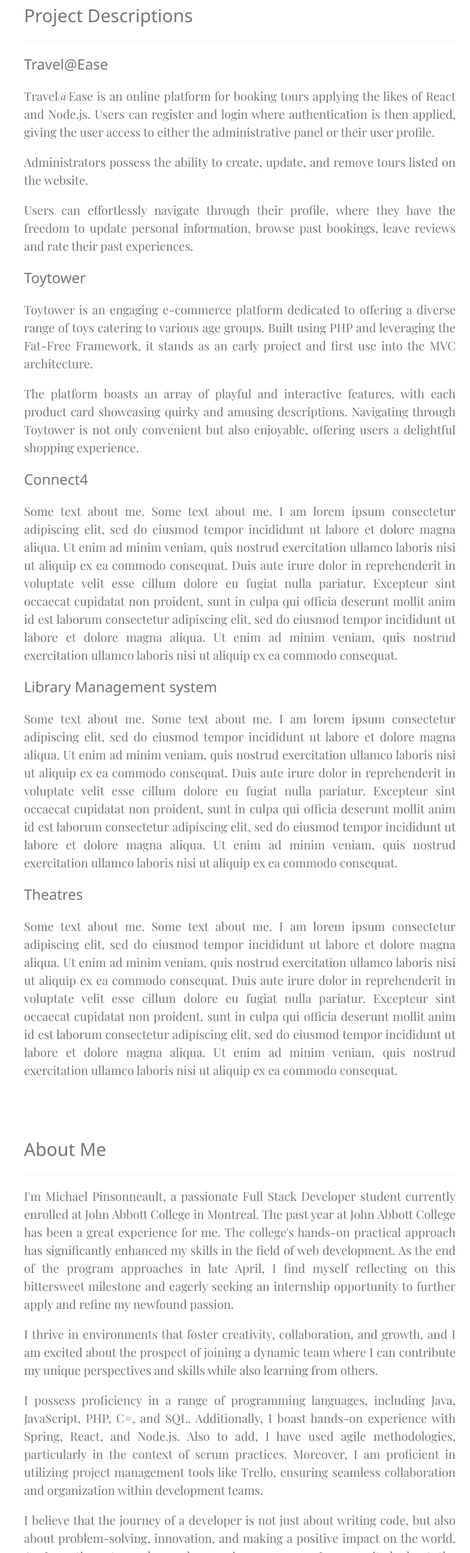
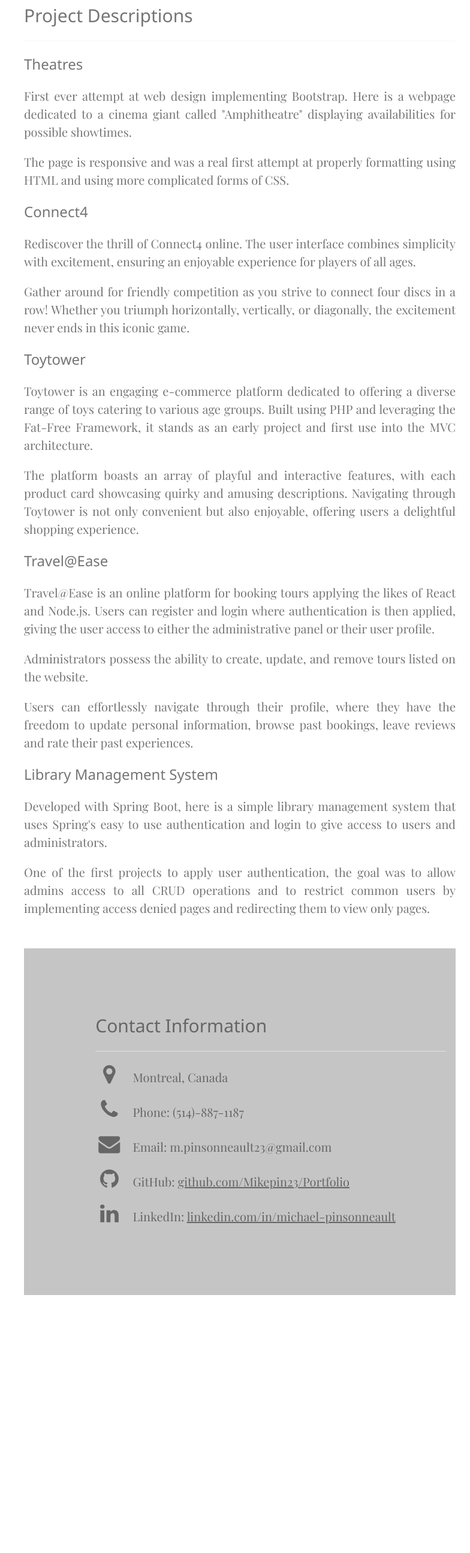
Before and after one commit to Mikepin23/Host-Portfolio, a plain HTML site: page index.html in a window 1280 px wide. Shown: the part 2038-4627 px from the top of the page at 60% size, without its empty margins (496-1280 px from the left). After the commit the page ends 4209 px from the top, so only its background shows below. Drawn offline with nearby package versions, Linux system fonts and the light colour scheme; a web font is replaced by a local one.

Commit message:
Improved

```diff
--- a/index.html
+++ b/index.html
@@ -130,6 +130,46 @@
       <div class="w3-content w3-justify w3-text-grey w3-padding-32">
         <h2>Project Descriptions</h2>
         <hr class="w3-opacity" />
+        <div id="Theatres">
+          <h3>Theatres</h3>
+          <p>
+            First ever attempt at web design implementing Bootstrap. Here is a
+            webpage dedicated to a cinema giant called "Amphitheatre" displaying
+            availabilities for possible showtimes.
+          </p>
+          <p>
+            The page is responsive and was a real first attempt at properly
+            formatting using HTML and using more complicated forms of CSS.
+          </p>
+        </div>
+        <div id="Connect4">
+          <h3>Connect4</h3>
+          <p>
+            Rediscover the thrill of Connect4 online. The user interface
+            combines simplicity with excitement, ensuring an enjoyable
+            experience for players of all ages.
+          </p>
+          <p>
+            Gather around for friendly competition as you strive to connect four
+            discs in a row! Whether you triumph horizontally, vertically, or
+            diagonally, the excitement never ends in this iconic game.
+          </p>
+        </div>
+        <div id="Toytower">
+          <h3>Toytower</h3>
+          <p>
+            Toytower is an engaging e-commerce platform dedicated to offering a
+            diverse range of toys catering to various age groups. Built using
+            PHP and leveraging the Fat-Free Framework, it stands as an early
+            project and first use into the MVC architecture.
+          </p>
+          <p>
+            The platform boasts an array of playful and interactive features,
+            with each product card showcasing quirky and amusing descriptions.
+            Navigating through Toytower is not only convenient but also
+            enjoyable, offering users a delightful shopping experience.
+          </p>
+        </div>
         <div id="Travel@Ease">
           <h3>Travel@Ease</h3>
           <p>
@@ -148,124 +188,20 @@
             bookings, leave reviews and rate their past experiences.
           </p>
         </div>
-        <div id="Toytower">
-          <h3>Toytower</h3>
+        <div id="LMS">
+          <h3>Library Management System</h3>
           <p>
-            Toytower is an engaging e-commerce platform dedicated to offering a
-            diverse range of toys catering to various age groups. Built using
-            PHP and leveraging the Fat-Free Framework, it stands as an early
-            project and first use into the MVC architecture.
+            Developed with Spring Boot, here is a simple library management
+            system that uses Spring's easy to use authentication and login to
+            give access to users and administrators.
           </p>
           <p>
-            The platform boasts an array of playful and interactive features,
-            with each product card showcasing quirky and amusing descriptions.
-            Navigating through Toytower is not only convenient but also
-            enjoyable, offering users a delightful shopping experience.
+            One of the first projects to apply user authentication, the goal was
+            to allow admins access to all CRUD operations and to restrict common
+            users by implementing access denied pages and redirecting them to
+            view only pages.
           </p>
         </div>
-        <div id="Connect4">
-          <h3>Connect4</h3>
-          <p>
-            Some text about me. Some text about me. I am lorem ipsum consectetur
-            adipiscing elit, sed do eiusmod tempor incididunt ut labore et
-            dolore magna aliqua. Ut enim ad minim veniam, quis nostrud
-            exercitation ullamco laboris nisi ut aliquip ex ea commodo
-            consequat. Duis aute irure dolor in reprehenderit in voluptate velit
-            esse cillum dolore eu fugiat nulla pariatur. Excepteur sint occaecat
-            cupidatat non proident, sunt in culpa qui officia deserunt mollit
-            anim id est laborum consectetur adipiscing elit, sed do eiusmod
-            tempor incididunt ut labore et dolore magna aliqua. Ut enim ad minim
-            veniam, quis nostrud exercitation ullamco laboris nisi ut aliquip ex
-            ea commodo consequat.
-          </p>
-        </div>
-        <div id="LMS">
-          <h3>Library Management system</h3>
-          <p>
-            Some text about me. Some text about me. I am lorem ipsum consectetur
-            adipiscing elit, sed do eiusmod tempor incididunt ut labore et
-            dolore magna aliqua. Ut enim ad minim veniam, quis nostrud
-            exercitation ullamco laboris nisi ut aliquip ex ea commodo
-            consequat. Duis aute irure dolor in reprehenderit in voluptate velit
-            esse cillum dolore eu fugiat nulla pariatur. Excepteur sint occaecat
-            cupidatat non proident, sunt in culpa qui officia deserunt mollit
-            anim id est laborum consectetur adipiscing elit, sed do eiusmod
-            tempor incididunt ut labore et dolore magna aliqua. Ut enim ad minim
-            veniam, quis nostrud exercitation ullamco laboris nisi ut aliquip ex
-            ea commodo consequat.
-          </p>
-        </div>
-        <div id="Theatres">
-          <h3>Theatres</h3>
-          <p>
-            Some text about me. Some text about me. I am lorem ipsum consectetur
-            adipiscing elit, sed do eiusmod tempor incididunt ut labore et
-            dolore magna aliqua. Ut enim ad minim veniam, quis nostrud
-            exercitation ullamco laboris nisi ut aliquip ex ea commodo
-            consequat. Duis aute irure dolor in reprehenderit in voluptate velit
-            esse cillum dolore eu fugiat nulla pariatur. Excepteur sint occaecat
-            cupidatat non proident, sunt in culpa qui officia deserunt mollit
-            anim id est laborum consectetur adipiscing elit, sed do eiusmod
-            tempor incididunt ut labore et dolore magna aliqua. Ut enim ad minim
-            veniam, quis nostrud exercitation ullamco laboris nisi ut aliquip ex
-            ea commodo consequat.
-          </p>
-        </div>
-
-        <!-- End About Section -->
-      </div>
-
-      <!-- About Section -->
-      <div class="w3-content w3-justify w3-text-grey w3-padding-32" id="about">
-        <h2>About Me</h2>
-        <hr class="w3-opacity" />
-        <p>
-          I'm Michael Pinsonneault, a passionate Full Stack Developer student
-          currently enrolled at John Abbott College in Montreal. The past year
-          at John Abbott College has been a great experience for me. The
-          college's hands-on practical approach has significantly enhanced my
-          skills in the field of web development. As the end of the program
-          approaches in late April, I find myself reflecting on this bittersweet
-          milestone and eagerly seeking an internship opportunity to further
-          apply and refine my newfound passion.
-        </p>
-        <p>
-          I thrive in environments that foster creativity, collaboration, and
-          growth, and I am excited about the prospect of joining a dynamic team
-          where I can contribute my unique perspectives and skills while also
-          learning from others.
-        </p>
-        <p>
-          I possess proficiency in a range of programming languages, including
-          Java, JavaScript, PHP, C#, and SQL. Additionally, I boast hands-on
-          experience with Spring, React, and Node.js. Also to add, I have used
-          agile methodologies, particularly in the context of scrum practices.
-          Moreover, I am proficient in utilizing project management tools like
-          Trello, ensuring seamless collaboration and organization within
-          development teams.
-        </p>
-        <p>
-          I believe that the journey of a developer is not just about writing
-          code, but also about problem-solving, innovation, and making a
-          positive impact on the world. As I continue to evolve and grow in my
-          career, I am excited about the opportunities that lie ahead and the
-          chance to contribute meaningfully to the ever-evolving landscape of
-          technology.
-        </p>
-        <p>
-          Outside of coding, I relish spending quality time with friends and
-          family, engaging in activities that foster connection and enjoyment.
-          Whether it's gathering for board games or venturing into the great
-          outdoors for activities like hiking or fishing. I find fulfillment in
-          creating lasting memories and embracing life's simple pleasures.
-        </p>
-        <p>
-          Thank you for taking the time to visit my page and getting to know a
-          little bit about me. I'm excited about connecting with like-minded
-          individuals, exploring exciting opportunities, and embracing new
-          experiences as a future developer.
-        </p>
-
         <!-- End About Section -->
       </div>
 
```
